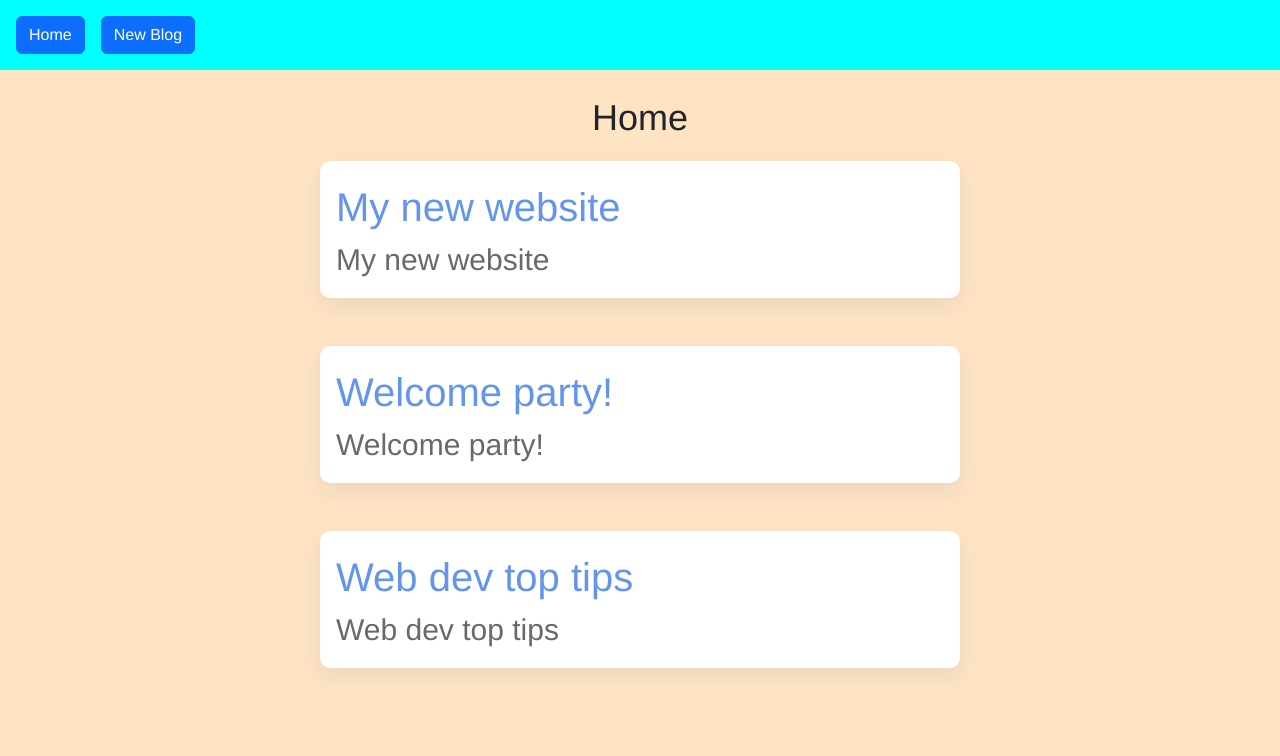
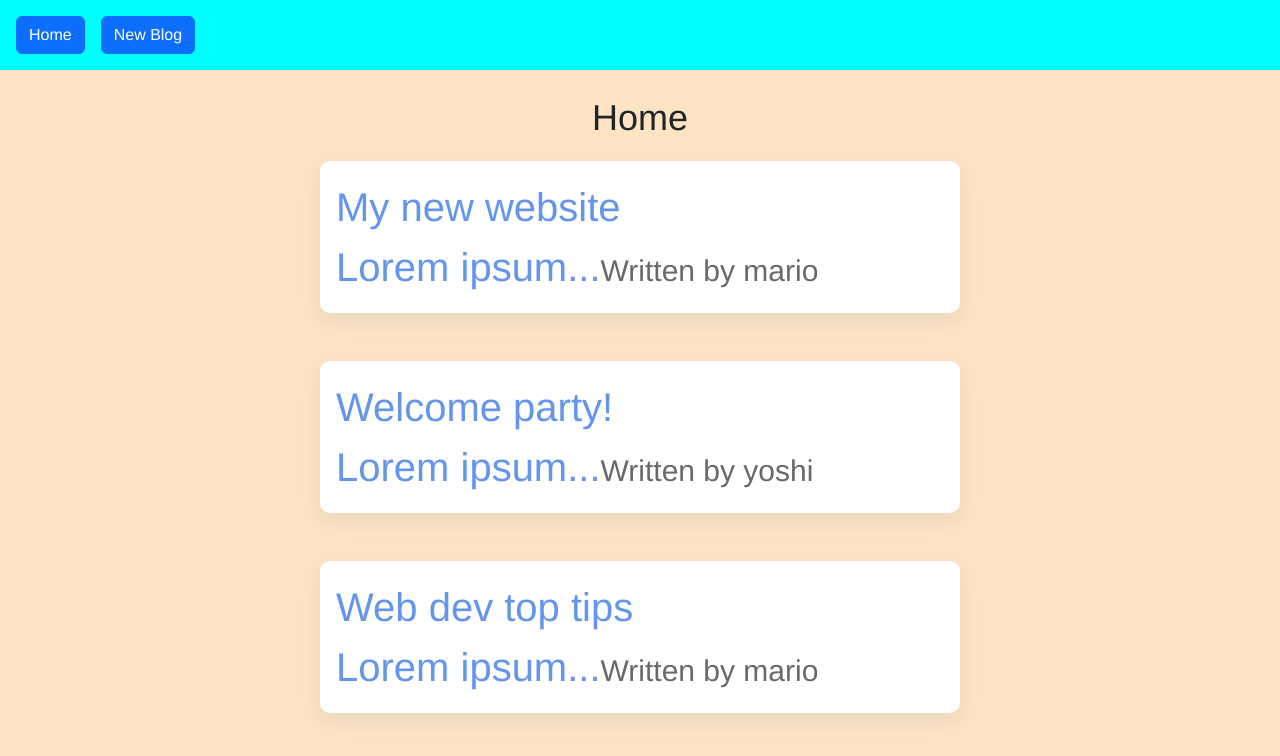
Before and after one commit to lukassilveira/react-study, a React (Create React App) app: page / in a window 1280 px wide. Shown: the top 756 px of the page. Built offline with nearby package versions, Linux system fonts and the light colour scheme.

Commit message:
refactoring components

```diff
--- a/src/App.css
+++ b/src/App.css
@@ -1,6 +1,3 @@
-.App {
-}
-
 .content{
   height: 100vh;
   padding-top: 75px;
--- a/src/components/Home/Home.css
+++ b/src/components/Home/Home.css
@@ -1,23 +1,3 @@
 .home-title {
 	font-size: 36px;
 }
-.post {
-    cursor: pointer;
-    background-color: white;
-    border-radius: 10px;
-	box-shadow: rgba(149, 157, 165, 0.2) 0px 8px 24px;
-}
-
-.post:hover {
-	box-shadow: rgba(0, 0, 0, 0.35) 0px 5px 15px;
-}
-
-.post-title {
-	font-size: 40px;
-	color: cornflowerblue;
-}
-
-.post-body {
-	font-size: 30px;
-	color: dimgray;
-}
--- a/src/components/Home/Home.js
+++ b/src/components/Home/Home.js
@@ -4,11 +4,11 @@ import PostList from "../PostList/PostList";
 
 const HomeComponent = () => {
 	const [posts, setPosts] = useState([
-		{ title: "My new website", body: "lorem ipsum...", author: "mario", id: 1 },
-		{ title: "Welcome party!", body: "lorem ipsum...", author: "yoshi", id: 2 },
+		{ title: "My new website", body: "Lorem ipsum...", author: "mario", id: 1 },
+		{ title: "Welcome party!", body: "Lorem ipsum...", author: "yoshi", id: 2 },
 		{
 			title: "Web dev top tips",
-			body: "lorem ipsum...",
+			body: "Lorem ipsum...",
 			author: "mario",
 			id: 3,
 		},
@@ -17,9 +17,7 @@ const HomeComponent = () => {
 	return (
 		<div className="home w-50 mx-auto">
 			<p className="home-title py-3 text-center">Home</p>
-			<div className="home-content d-flex flex-column">
-				<PostList posts={posts} />
-			</div>
+			<PostList posts={posts} />
 		</div>
 	);
 };
--- /dev/null
+++ b/src/components/PostCard/PostCard.css
@@ -0,0 +1,20 @@
+.post {
+    cursor: pointer;
+    background-color: white;
+    border-radius: 10px;
+	box-shadow: rgba(149, 157, 165, 0.2) 0px 8px 24px;
+}
+
+.post:hover {
+	box-shadow: rgba(0, 0, 0, 0.35) 0px 5px 15px;
+}
+
+.post-title {
+	font-size: 40px;
+	color: cornflowerblue;
+}
+
+.post-body {
+	font-size: 30px;
+	color: dimgray;
+}
--- /dev/null
+++ b/src/components/PostCard/PostCard.js
@@ -0,0 +1,17 @@
+import "./PostCard.css";
+
+const PostCard = ({ title, author, body }) => {
+	return (
+		<div className="post d-flex flex-column align-items-start w-100 mb-5 p-3">
+			<div className="post-header">
+				<span className="post-title">{title}</span>
+			</div>
+			<div className="post-body">
+				<span className="post-title">{body}</span>
+				<span className="post-author">Written by {author}</span>
+			</div>
+		</div>
+	);
+};
+
+export default PostCard;
--- a/src/components/PostList/PostList.js
+++ b/src/components/PostList/PostList.js
@@ -1,13 +1,17 @@
-const PostList = ({posts}) => {
+import PostCard from "../PostCard/PostCard";
+
+const PostList = ({ posts }) => {
 	return (
 		<div className="post-list">
 			{posts.map((post) => (
 				<div
-					className="post d-flex flex-column align-items-start w-100 mb-5 p-3"
 					key={post.id}
 				>
-					<span className="post-title">{post.title}</span>
-					<span className="post-body">{post.title}</span>
+					<PostCard
+                        title={post.title}
+                        body={post.body}
+                        author={post.author}
+                    />
 				</div>
 			))}
 		</div>
```
